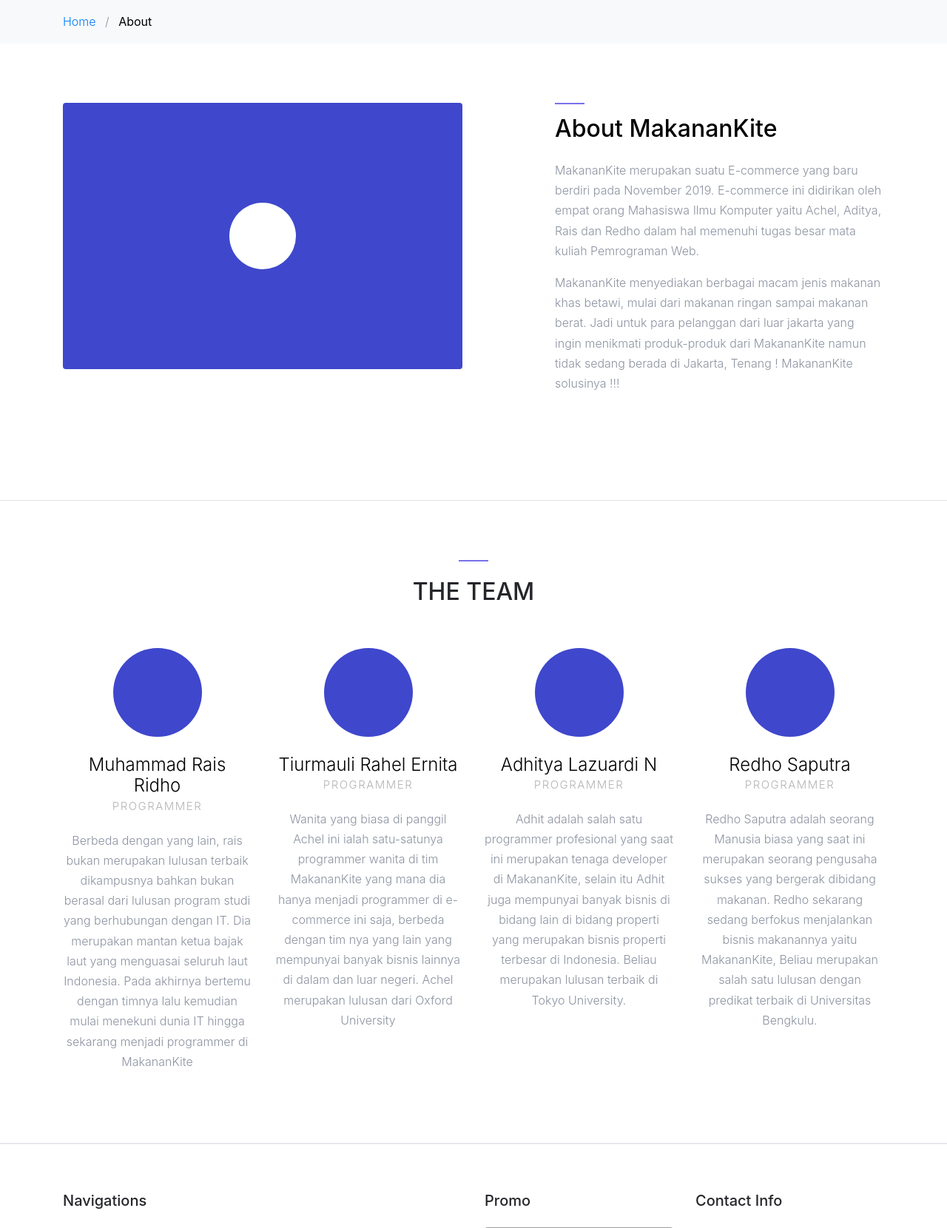
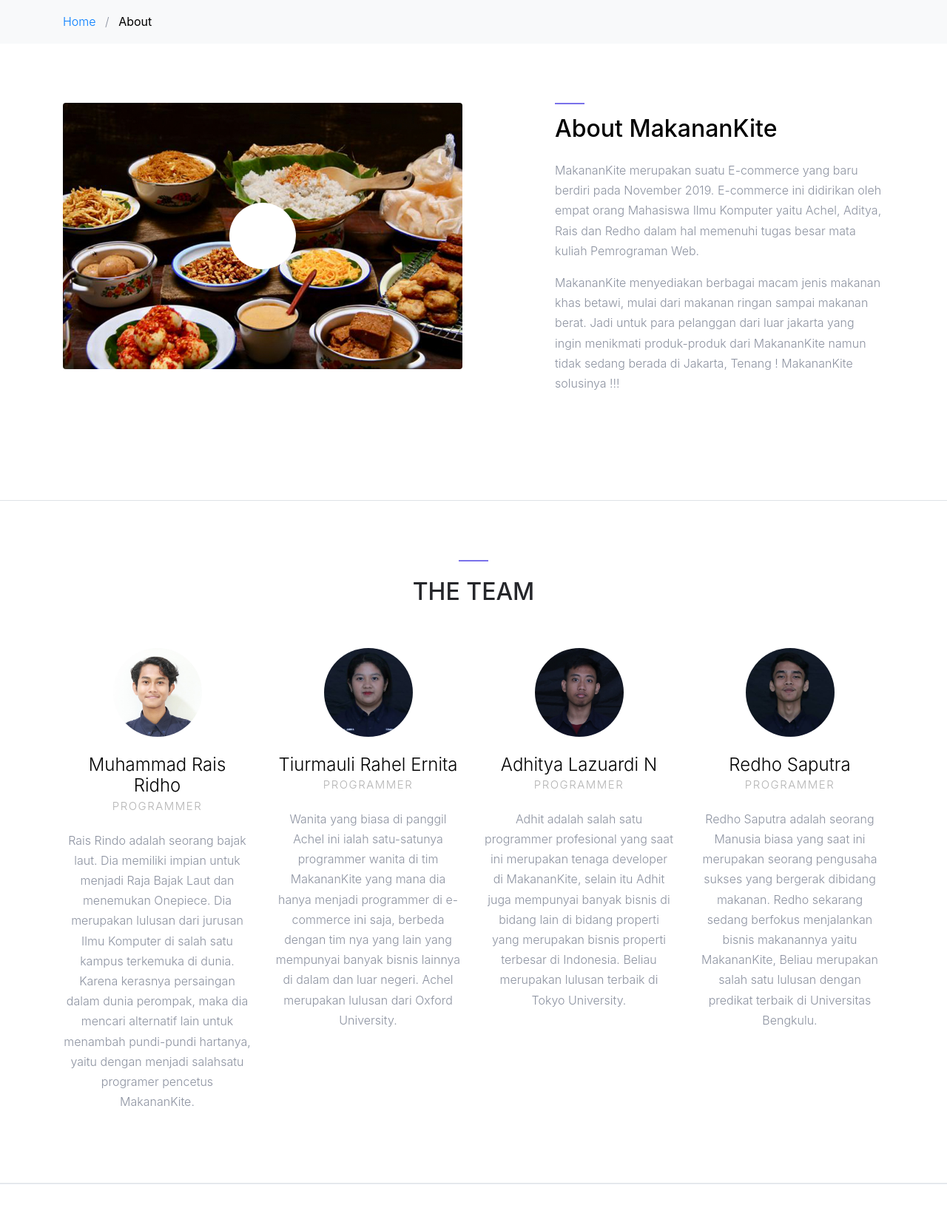
Before and after one commit to raisrindo/fpweb-ecommerce-makanan, a CodeIgniter app: page /fpweb-ecommerce-makanan/about in a window 1280 px wide. Shown: the part 190-1850 px from the top of the page at 74% size. Run offline with CodeIgniter, Linux system fonts and the light colour scheme; style sheets or scripts are compiled from the project's sources; some libraries are stand-ins or nearby versions; grey boxes are pictures that could not be loaded.

Commit message:
memberikan gambar makanan dan mengkoreksi kode di halaman about(about.php)

```diff
--- a/application/views/home/about.php
+++ b/application/views/home/about.php
@@ -12,7 +12,7 @@
           <div class="col-md-6">
             <div class="block-16">
               <figure>
-                <img src="<?php base_url();?> assets/images/blog_1.jpg" alt="Image placeholder" class="img-fluid rounded">
+                <img src="<?php base_url();?> assets/images/a_blog1.jpg" alt="Image about" class="img-fluid rounded">
                 <a href="https://vimeo.com/channels/staffpicks/93951774" class="play-button popup-vimeo"><span class="ion-md-play"></span></a>
 
               </figure>
@@ -46,31 +46,15 @@
             <div class="block-38 text-center">
               <div class="block-38-img">
                 <div class="block-38-header">
-                  <img src="<?php base_url();?> assets/images/person_1.jpg" alt="Image placeholder" class="mb-4">
+                  <img src="<?php base_url();?> assets/images/a_person1.jpg" alt="Image about" class="mb-4">
                   <h3 class="block-38-heading h4">Muhammad Rais Ridho</h3>
                   <p class="block-38-subheading">Programmer</p>
                 </div>
                 <div class="block-38-body">
-                  <p> Berbeda dengan yang lain, rais bukan merupakan lulusan terbaik dikampusnya bahkan bukan berasal
-                      dari lulusan program studi yang berhubungan dengan IT. Dia merupakan mantan ketua bajak laut yang menguasai
-                      seluruh laut Indonesia. Pada akhirnya bertemu dengan timnya lalu kemudian mulai menekuni dunia IT hingga sekarang
-                      menjadi programmer di MakananKite</p>
-                </div>
-              </div>
-            </div>
-          </div>
-          <div class="col-md-6 col-lg-3">
-            <div class="block-38 text-center">
-              <div class="block-38-img">
-                <div class="block-38-header">
-                  <img src="<?php base_url();?> assets/images/person_2.jpg" alt="Image placeholder" class="mb-4">
-                  <h3 class="block-38-heading h4">Tiurmauli Rahel Ernita</h3>
-                  <p class="block-38-subheading">Programmer</p>
-                </div>
-                <div class="block-38-body">
-                  <p> Wanita yang biasa di panggil Achel ini ialah satu-satunya programmer wanita di tim MakananKite
-                      yang mana dia hanya menjadi programmer di e-commerce ini saja, berbeda dengan tim nya yang lain yang mempunyai
-                      banyak bisnis lainnya di dalam dan luar negeri. Achel merupakan lulusan dari Oxford University
+                  <p> Rais Rindo adalah seorang bajak laut. Dia memiliki impian untuk menjadi Raja Bajak Laut dan menemukan Onepiece.
+                      Dia merupakan lulusan dari jurusan Ilmu Komputer di salah satu kampus terkemuka di dunia.
+                      Karena kerasnya persaingan dalam dunia perompak, maka dia mencari alternatif lain untuk menambah pundi-pundi hartanya,
+                      yaitu dengan menjadi salahsatu programer pencetus MakananKite.
                   </p>
                 </div>
               </div>
@@ -80,7 +64,24 @@
             <div class="block-38 text-center">
               <div class="block-38-img">
                 <div class="block-38-header">
-                  <img src="<?php base_url();?> assets/images/person_3.jpg" alt="Image placeholder" class="mb-4">
+                  <img src="<?php base_url();?> assets/images/a_person2.jpg" alt="Image about" class="mb-4">
+                  <h3 class="block-38-heading h4">Tiurmauli Rahel Ernita</h3>
+                  <p class="block-38-subheading">Programmer</p>
+                </div>
+                <div class="block-38-body">
+                  <p> Wanita yang biasa di panggil Achel ini ialah satu-satunya programmer wanita di tim MakananKite
+                      yang mana dia hanya menjadi programmer di e-commerce ini saja, berbeda dengan tim nya yang lain yang mempunyai
+                      banyak bisnis lainnya di dalam dan luar negeri. Achel merupakan lulusan dari Oxford University.
+                  </p>
+                </div>
+              </div>
+            </div>
+          </div>
+          <div class="col-md-6 col-lg-3">
+            <div class="block-38 text-center">
+              <div class="block-38-img">
+                <div class="block-38-header">
+                  <img src="<?php base_url();?> assets/images/a_person3.jpg" alt="Image about" class="mb-4">
                   <h3 class="block-38-heading h4">Adhitya Lazuardi N</h3>
                   <p class="block-38-subheading">Programmer</p>
                 </div>
@@ -97,7 +98,7 @@
             <div class="block-38 text-center">
               <div class="block-38-img">
                 <div class="block-38-header">
-                  <img src="<?php base_url();?> assets/images/person_4.jpg" alt="Image placeholder" class="mb-4">
+                  <img src="<?php base_url();?> assets/images/a_person4.jpg" alt="Image about" class="mb-4">
                   <h3 class="block-38-heading h4">Redho Saputra</h3>
                   <p class="block-38-subheading">Programmer</p>
                 </div>
```
Also changed, not shown: assets/images/a_blog1.jpg (added), assets/images/a_person1.jpg (added), assets/images/a_person2.jpg (added), assets/images/a_person3.jpg (added), assets/images/a_person4.jpg (added), assets/images/blog_1.jpg (deleted), assets/images/person_1.jpg (deleted), assets/images/person_2.jpg (deleted), assets/images/person_3.jpg (deleted), assets/images/person_4.jpg (deleted).
